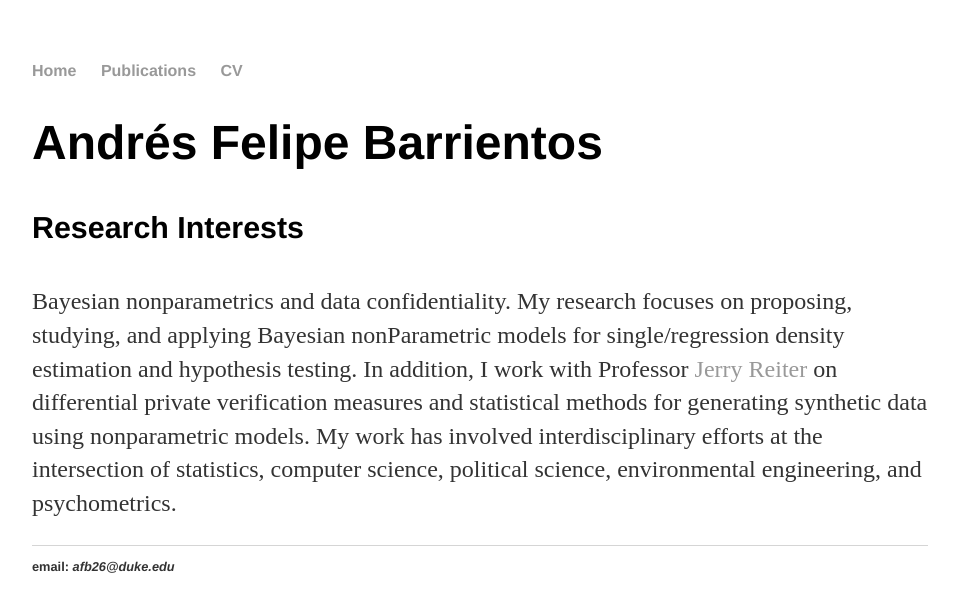
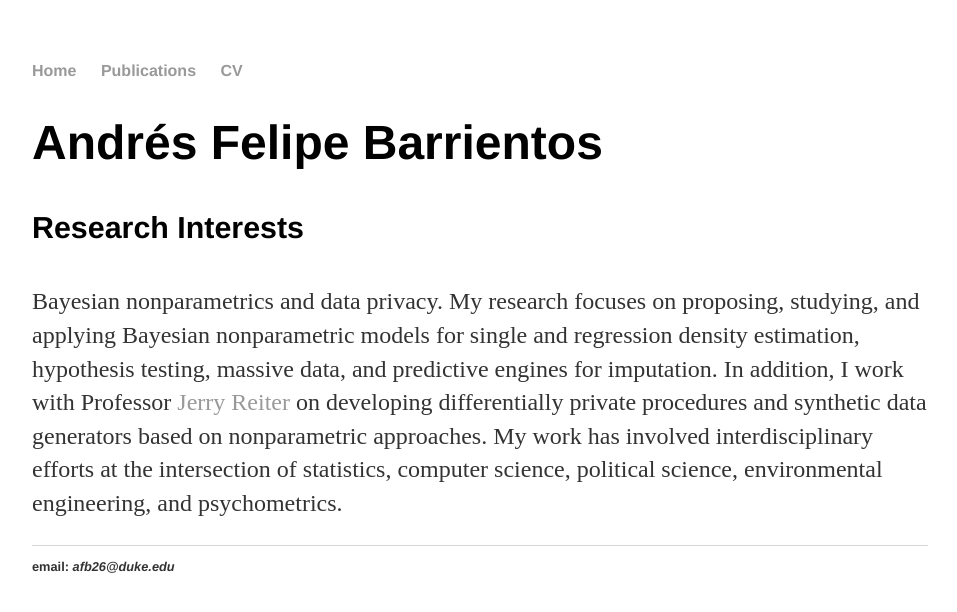
Before and after one commit to anfebar/anfebar.github.io, a Jekyll site: the page built from index.html, in a window 1280 px wide. Shown: the top 612 px of the page, without its empty margins (160-1117 px from the left). Built offline with Jekyll 4.4.1, drawn with Linux system fonts in a browser that asks for light colours.

Commit message:
Update index.html

```diff
--- a/index.html
+++ b/index.html
@@ -6,12 +6,11 @@ title: Andres F. Barrientos
 		<div class="blurb">
 			<h1>Andrés Felipe Barrientos</h1>
 			<h4>Research Interests</h4>
-			<p>Bayesian nonparametrics and data confidentiality. My research focuses on proposing,
-				studying, and applying Bayesian nonParametric models for single/regression
-				density estimation and hypothesis testing. In addition,
-				I work with Professor <a href="http://www2.stat.duke.edu/~jerry/">Jerry Reiter</a>
-				on differential private verification measures and statistical methods
-				for generating synthetic data using nonparametric models.
-				My work has involved interdisciplinary efforts at the intersection of statistics,
-				computer science, political science, environmental engineering, and psychometrics.</p>
+			<p>Bayesian nonparametrics and data privacy. My research focuses on proposing,
+				studying, and applying Bayesian nonparametric models for single and regression
+				density estimation, hypothesis testing, massive data, and predictive engines for imputation.
+				In addition, I work with Professor <a href="http://www2.stat.duke.edu/~jerry/">Jerry Reiter</a>
+				on developing differentially private procedures and synthetic data generators based on
+				nonparametric approaches. My work has involved interdisciplinary efforts at the intersection
+				of statistics, computer science, political science, environmental engineering, and psychometrics.</p>
 		</div>
```
